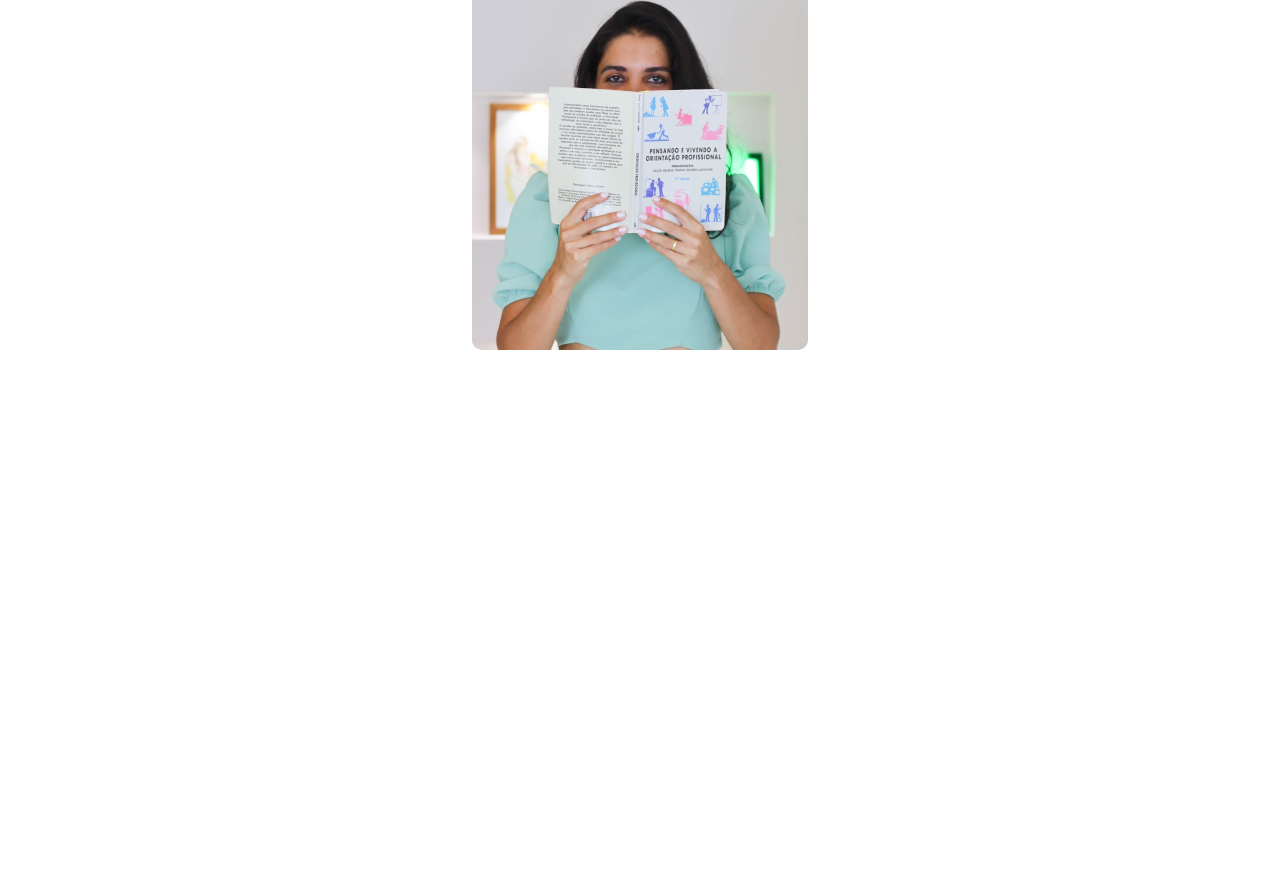
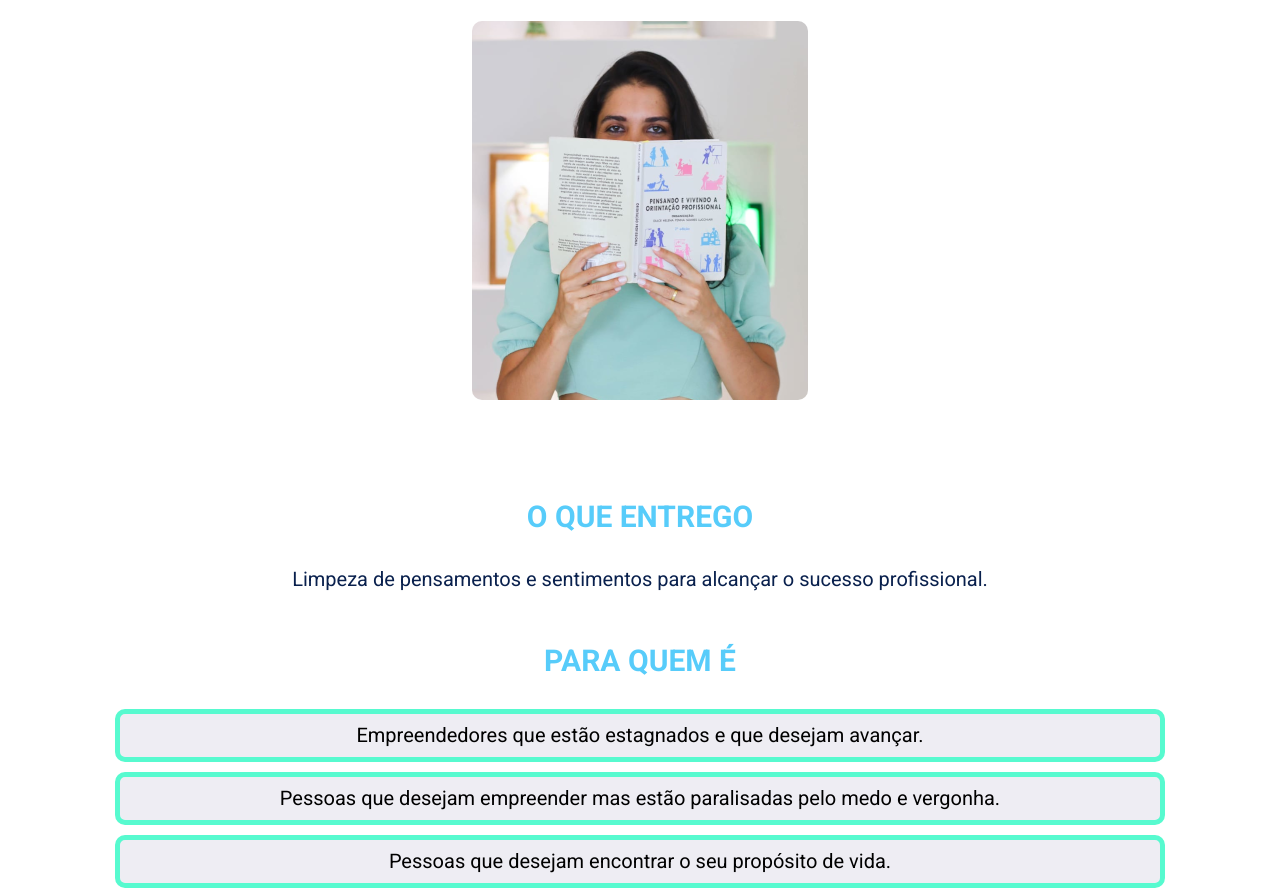
Before and after one commit to delciobrito/projeto-rosane, a plain HTML site: page index.html in a window 1280 px wide. Shown: the part 461-1349 px from the top of the page. Before the commit the page ends 831 px from the top, so only its background shows below. Drawn offline with Linux system fonts and the light colour scheme.

Commit message:
Acrescentando lista e ajustando body

```diff
--- a/assets/css/reset.css
+++ b/assets/css/reset.css
@@ -16,5 +16,6 @@
 body {
     background: linear-gradient(to bottom #EAE9E4, #C4E3DB, #EEEDF3);
     margin: auto;
-    width: 90%;
+    width: 82%;
+    font-family: 'Roboto', sans-serif;
 }
--- /dev/null
+++ b/assets/css/section-1/section-1__item.css
@@ -0,0 +1,13 @@
+.section-1__item {
+    list-style: none;
+    font-size: 2rem;
+    border: .5rem solid var(--cor-secundaria);
+    border-radius: 1rem;
+    background-color: #EEEDF3;
+    margin-top: 1rem;
+    padding: 1rem;
+}
+
+.section-1__item:hover {
+
+}
--- /dev/null
+++ b/assets/css/section-1/section-1__list.css
@@ -0,0 +1,4 @@
+.section-1__list {
+    margin-top: 3rem;
+    text-align: center;
+}
--- a/assets/css/section-1/section-1_image.css
+++ b/assets/css/section-1/section-1_image.css
@@ -3,4 +3,5 @@
     margin: auto;
     border-radius: 1rem;
     margin-top: 3rem;
+    margin-bottom: 3rem;
 }
--- a/assets/css/section-1/section-1_paragraph.css
+++ b/assets/css/section-1/section-1_paragraph.css
@@ -3,8 +3,8 @@
     font-size: 2rem;
     text-align: justify;
     line-height: 3rem;
-    font-family: 'Roboto', sans-serif;
     color: var(--cor-text);
+    text-align: center;
 }
 
 .section-1__paragraph > span {
--- a/assets/css/section-1/section-1_title.css
+++ b/assets/css/section-1/section-1_title.css
@@ -2,4 +2,6 @@
     font-size: 3rem;
     color: var(--cor-title);
     text-transform: uppercase;
+    margin-top: 5rem;
+    text-align: center;
 }
--- a/index.html
+++ b/index.html
@@ -25,6 +25,8 @@
     <link rel="stylesheet" href="./assets/css/section-1/section-1_title.css">
     <link rel="stylesheet" href="./assets/css/section-1/section-1_paragraph.css">
     <link rel="stylesheet" href="./assets/css/section-1/section-1_image.css">
+    <link rel="stylesheet" href="./assets/css/section-1/section-1__list.css">
+    <link rel="stylesheet" href="./assets/css/section-1/section-1__item.css">
 </head>
 
 <body>
@@ -53,6 +55,16 @@
                 profissional.</p>
             <img class="section-1__image" src="./assets/img/foto2.png" alt="Foto de Rosane">
         </section>
+        <section class="section-2">
+            <h2 class="section-1__title">O que entrego</h2>
+            <p class="section-1__paragraph">Limpeza de pensamentos e sentimentos para alcançar o sucesso profissional.</p>
+            <h2 class="section-1__title">Para quem é</h2>
+            <ul class="section-1__list">
+                <li class="section-1__item">Empreendedores que estão estagnados e que desejam avançar.</li>
+                <li class="section-1__item">Pessoas que desejam empreender mas estão paralisadas pelo medo e vergonha.</li>
+                <li class="section-1__item">Pessoas que desejam encontrar o seu propósito de  vida.</li>
+            </ul>
+        </section>
     </main>
 </body>
 
```
